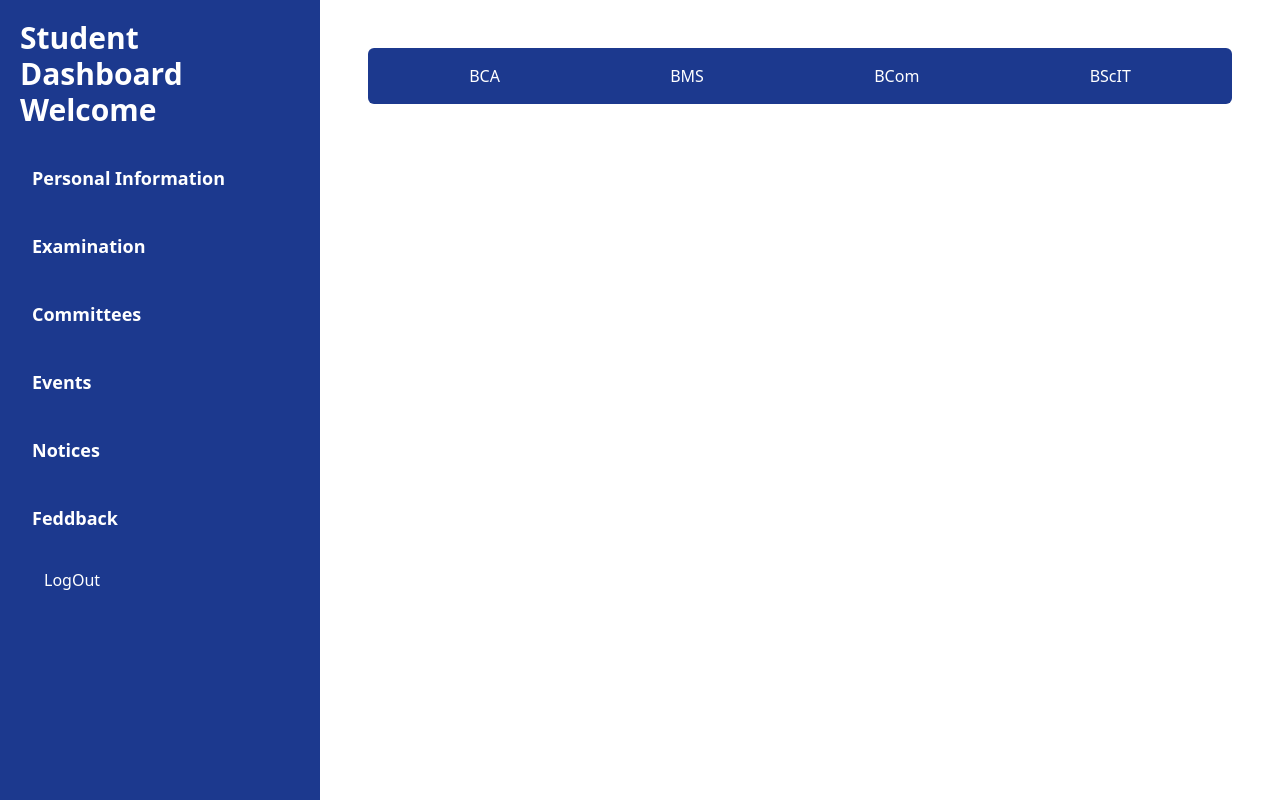
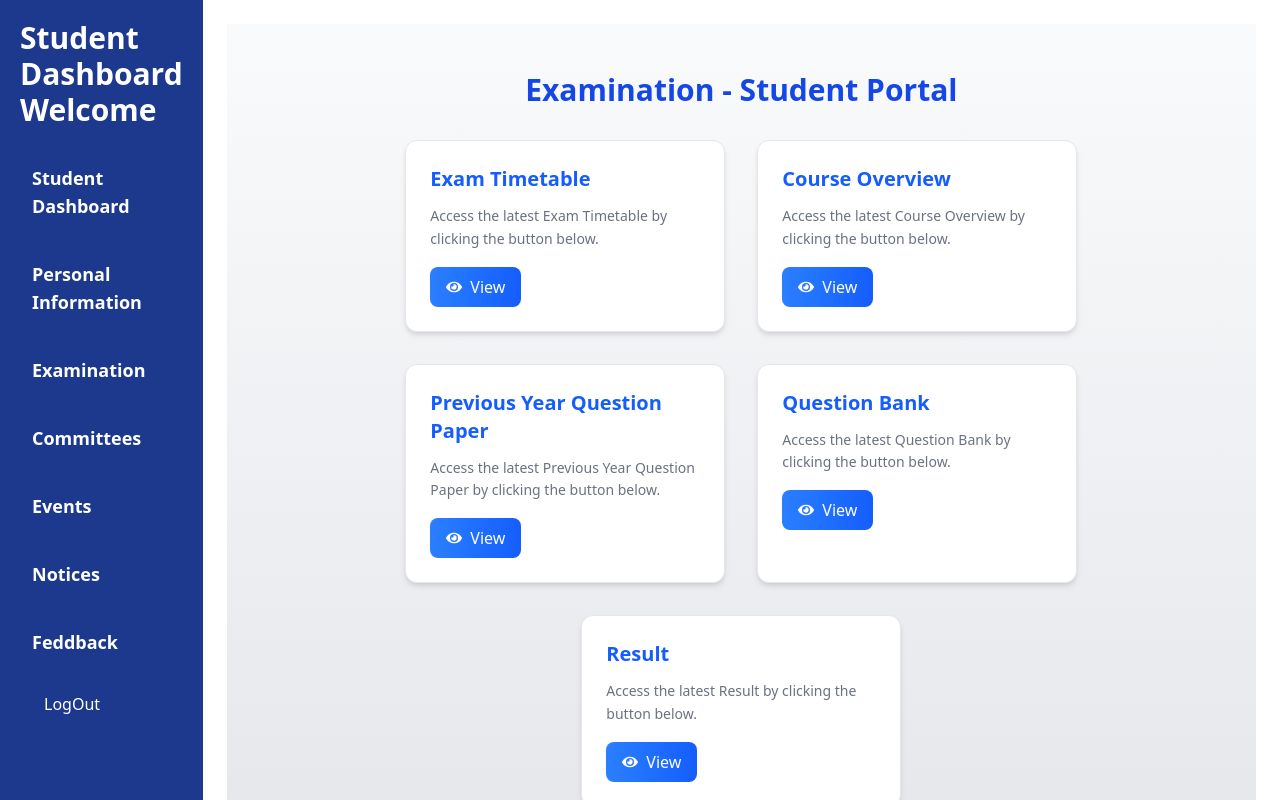
Before and after one commit to prachiarote09/Acadamic_assist_dashboards, a React (Vite) app in the folder final/: page /user-dashboard/examinations/bca/bca/percentage in a window 1280 px wide. Built offline with nearby package versions, Linux system fonts and the light colour scheme.

Commit message:
examination changes added

```diff
--- a/final/src/component/Auth/adminDashbord/Examination/Bca/Bca.jsx
+++ b/final/src/component/Auth/adminDashbord/Examination/Bca/Bca.jsx
@@ -8,7 +8,7 @@ function Bca() {
   return (
     <div className="font-sans min-h-screen bg-gradient-to-b from-gray-50 to-gray-200 p-6">
       <h1 className="text-3xl font-bold text-center mt-6 text-purple-700">
-        Welcome to BCA Examination
+        Welcome to  Examination Page
       </h1>
 
       {/* Sections with Tables */}
--- a/final/src/component/Auth/adminDashbord/Examination/Examination.jsx
+++ b/final/src/component/Auth/adminDashbord/Examination/Examination.jsx
@@ -1,82 +1,27 @@
 import React from "react";
-import { Routes, Route, Navigate, Link } from "react-router-dom";
+import { Routes, Route } from "react-router-dom";
 import Bca from "./Bca/Bca";
-import Bms from "./Bms/Bms";
-import Bcom from "./Bcom/Bcom";
-import Bscit from "./BcsIt/Bscit";
 import Examtime from "./Bca/Examtime";
 import Percentage from "./Bca/Percentage";
 import Questionpaper from "./Bca/Questionpaper";
 import Questionbank from "./Bca/Questionbank";
-import Bmstime from "./Bms/Bmstime";
-import BmsPercentages from "./Bms/BmsPercentages";
-import BmsQuestionPaper from "./Bms/BmsQuestionPaper";
-import BmsQuestionBnak from "./Bms/BmsQuestionBnak";
-import Bcomtime from "./Bcom/Bcomtime";
-import BcomPercentag from "./Bcom/BcomPercentag";
-import Bcomepaper from "./Bcom/Bcomepaper";
-import Bcombank from "./Bcom/Bcombank";
-import Bsctime from "./BcsIt/Bsctime";
-import BcsPercenatge from "./BcsIt/BcsPercenatge";
-import Bcspaper from "./BcsIt/Bcspaper";
-import BcsBank from "./BcsIt/BcsBank";
 import BcaCourse from "./Bca/BcaCourse";
-import Bcomcourse from "./Bcom/Bcomcourse";
-import Bsccourse from "./BcsIt/Bsccourse";
-import Bmscourse from "./Bms/Bmscourse";
-
-
 
 function Examination() {
   return (
     <div className="font-sans min-h-screen">
-      {/* Navbar */}
-      <nav className="flex items-center justify-center bg-purple-800 text-white p-4 space-x-6">
-        <Link to="/admin-dashboard/examination/bca" className="cursor-pointer hover:underline">BCA</Link>
-        <Link to="/admin-dashboard/examination/bms" className="cursor-pointer hover:underline">BMS</Link>
-        <Link to="/admin-dashboard/examination/bcom" className="cursor-pointer hover:underline">BCOM</Link>
-        <Link to="/admin-dashboard/examination/bscit" className="cursor-pointer hover:underline">BScIT</Link>
-      </nav>
-
       {/* Routes to Course Pages */}
       <Routes>
-        <Route path="/" element={<Navigate to="bca" />} />
-        <Route path="bca" element={<Bca />} />
-        <Route path="bms" element={<Bms />} />
-        <Route path="bcom" element={<Bcom />} />
-        <Route path="bscit" element={<Bscit />} />
+        {/* Default route for /admin-dashboard/examination */}
+        <Route path="" element={<Bca />} />
 
         {/* BCA Subroutes */}
+        <Route path="bca/*" element={<Bca />} />
         <Route path="bca/exam-timetable" element={<Examtime />} />
         <Route path="bca/percentage" element={<Percentage />} />
         <Route path="bca/previousyear" element={<Questionpaper />} />
         <Route path="bca/questionbank" element={<Questionbank />} />
         <Route path="bca/course-overview" element={<BcaCourse />} />
-
-        {/* bms route */}
-        <Route path="bms" element={<Bms />} />
-        <Route path="bms/exam-timetable" element={<Bmstime/>} />
-        <Route path="bms/percentage" element={<BmsPercentages/>} />
-        <Route path="bms/previousyear" element={<BmsQuestionPaper />} />
-        <Route path="bms/questionbank" element={<BmsQuestionBnak />} />
-          <Route path="bms/bmscourse" element={<Bmscourse/>}/>
-           {/* bcom path */}
-        <Route path="bcom" element={<Bcom />} />
-         <Route path="bcom/exam-timetable" element={<Bcomtime />} />
-         <Route path="bcom/percentage" element={<BcomPercentag />} />
-         <Route path="bcom/previousyear" element={<Bcomepaper />} />
-          <Route path="bcom/questionbank" element={<Bcombank/>} />
-          <Route path="bcom/bcomcourse" element={<Bcomcourse/>} />
-
-              {/* BScIT Routes */}
-               <Route path="bscit" element={<Bscit />} />
-               <Route path="bscit/exam-timetable" element={<Bsctime />} />
-               <Route path="bscit/percentage" element={<BcsPercenatge />} />
-               <Route path="bscit/previousyear" element={<BcsBank />} />
-               <Route path="bscit/questionbank" element={<Bcspaper />} />
-               <Route path="bscit/bsccourse" element={<Bsccourse />} />
-               {/* bcomcourse */}
-
       </Routes>
     </div>
   );
--- a/final/src/component/Authuser/userDashbord/Examination.jsx/Bcaexamination/Bcaexamination.jsx
+++ b/final/src/component/Authuser/userDashbord/Examination.jsx/Bcaexamination/Bcaexamination.jsx
@@ -6,7 +6,7 @@ function Bcaexamination() {
   return (
     <div className="font-sans min-h-screen bg-gradient-to-b from-gray-50 to-gray-200 p-6">
       <h1 className="text-3xl font-bold text-center mt-6 text-blue-700">
-        BCA Examination - Student Portal
+        Examination - Student Portal
       </h1>
       <div className="flex justify-center gap-8 mt-8 flex-wrap">
         <Section title="Exam Timetable" path="exam-timetable" />
--- a/final/src/component/Authuser/userDashbord/Examination.jsx/StudentExamination.jsx
+++ b/final/src/component/Authuser/userDashbord/Examination.jsx/StudentExamination.jsx
@@ -1,101 +1,27 @@
 import React from "react";
-import { Link, Routes, Route, Navigate } from "react-router-dom";
+import { Routes, Route } from "react-router-dom";
 import Bcaexamination from "./Bcaexamination/Bcaexamination";
-import Bmsexamination from "./Bmsexamination/Bmsexamination";
-import Bcomexamiation from "./Bcomexamination/Bcomexamiation";
-import Bsciexmaination from "./Bcsitexamination/Bsciexmaination";
 import StudentExamtime from "./Bcaexamination/StudentExamtime";
 import StudentCourse from "./Bcaexamination/StudentCourse";
 import StudentQuestionpaper from "./Bcaexamination/StudentQuestionpaper";
 import BcaStudentBank from "./Bcaexamination/BcaStudentBank";
 import Bcastudentresult from "./Bcaexamination/Bcastudentresult";
-import Bcomexamtimetable from "./Bcomexamination/Bcomexamtimetable";
-import BcomeCourse from "./Bcomexamination/BcomeCourse";
-import Bcomquestionpaper from "./Bcomexamination/Bcomquestionpaper";
-import BcomBank from "./Bcomexamination/BcomBank";
-import Bcomeresult from "./Bcomexamination/Bcomeresult";
-import Bcsittimetable from "./Bcsitexamination/Bcsittimetable";
-import BcsiteCourse from "./Bcsitexamination/BcsiteCourse";
-import Bcsitepaper from "./Bcsitexamination/Bcsitepaper";
-import BcsiteBank from "./Bcsitexamination/BcsiteBank";
-import Bcsitresult from "./Bcsitexamination/Bcsitresult";
-import Bmstimetable from "./Bmsexamination/Bmstimetable";
-import BmsCourse from "./Bmsexamination/BmsCourse";
-import BmsPaper from "./Bmsexamination/BmsPaper";
-import BmsBank from "./Bmsexamination/BmsBank";
-import Bmsresult from "./Bmsexamination/Bmsresult";
 
 function StudentExamination() {
   return (
-    <div className="p-6">
-      {/* Navigation Bar */}
-      <nav className="bg-blue-900 text-white p-4 rounded-md flex justify-around">
-        <Link
-          to="/user-dashboard/examinations/bca"
-          className="hover:underline"
-        >
-          BCA
-        </Link>
-        <Link
-          to="/user-dashboard/examinations/bms"
-          className="hover:underline"
-        >
-          BMS
-        </Link>
-        <Link
-          to="/user-dashboard/examinations/bcom"
-          className="hover:underline"
-        >
-          BCom
-        </Link>
-        <Link
-          to="/user-dashboard/examinations/bscit"
-          className="hover:underline"
-        >
-          BScIT
-        </Link>
-      </nav>
+    <div className="font-sans min-h-screen">
+      {/* Routes for Student Examination */}
+      <Routes>
+        {/* Default route for /user-dashboard/examinations */}
+        <Route path="" element={<Bcaexamination />} />
 
-      {/* Routing for each section */}
-      <Routes>
-        {/* Default route redirects to BCA */}
-        <Route
-          path="/"
-          element={<Navigate to="bca" replace />}
-        />
-        <Route path="bca" element={<Bcaexamination />} />
-        <Route path="bms" element={<Bmsexamination />} />
-        <Route path="bcom" element={<Bcomexamiation />} />
-        <Route path="bscit" element={<Bsciexmaination />} />
-
-         {/* bca route */}
+        {/* BCA Subroutes */}
+        <Route path="bca/*" element={<Bcaexamination />} />
         <Route path="bca/exam-timetable" element={<StudentExamtime />} />
         <Route path="bca/course-overview" element={<StudentCourse />} />
-        <Route path="bca/previous-paper" element={<StudentQuestionpaper/>} />
+        <Route path="bca/previous-paper" element={<StudentQuestionpaper />} />
         <Route path="bca/question-bank" element={<BcaStudentBank />} />
         <Route path="bca/percentage" element={<Bcastudentresult />} />
-
-        {/* bms */}
-        <Route path="bcom/exam-timetable" element={<Bcomexamtimetable />} />
-        <Route path="bcom/course-overview" element={<BcomeCourse />} />
-        <Route path="bcom/previous-paper" element={<Bcomquestionpaper />} />
-        <Route path="bcom/question-bank" element={<BcomBank />} />
-        <Route path="bcom/percentage" element={<Bcomeresult />} />
-
-        {/* bscit */}
-        <Route path="bscit/exam-timetable" element={<Bcsittimetable/>} />
-        <Route path="bscit/course-overview" element={<BcsiteCourse />} />
-        <Route path="bscit/previous-paper" element={<Bcsitepaper />} />
-        <Route path="bscit/question-bank" element={<BcsiteBank/>} />
-        <Route path="bscit/percentage" element={<Bcsitresult />} />
-
-        {/* bms path */}
-        <Route path="bms/exam-timetable" element={<Bmstimetable />} />
-         <Route path="bms/course-overview" element={<BmsCourse />} />
-         <Route path="bms/previous-paper" element={<BmsPaper/>} />
-         <Route path="bms/question-bank" element={<BmsBank/>} />
-         <Route path="bms/percentage" element={<Bmsresult />} />
-
       </Routes>
     </div>
   );
--- a/final/src/component/Authuser/userDashbord/UserDashboard.jsx
+++ b/final/src/component/Authuser/userDashbord/UserDashboard.jsx
@@ -75,6 +75,7 @@ function UserDashboard() {
           {/* Sidebar Menu */}
           <ul className="space-y-4 text-lg font-semibold">
             {[
+              { path: "/user-dashboard/frontpage", label: "Student Dashboard" },
               { path: "/user-dashboard/students", label: "Personal Information" },
               { path: "/user-dashboard/examinations", label: "Examination" },
               { path: "/user-dashboard/committeess", label: "Committees" },
```
